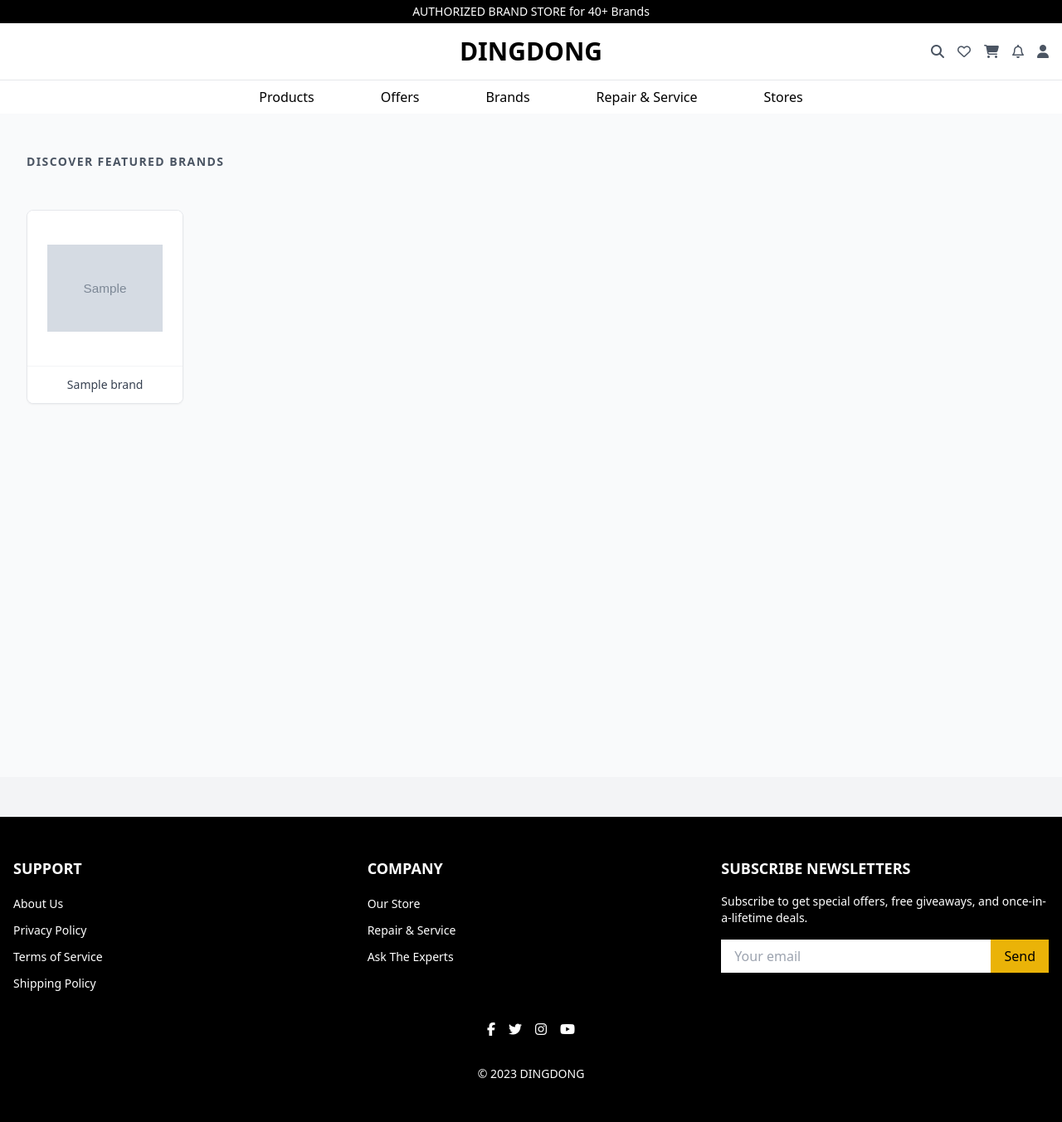
After one commit to Shahinkalathil/dingdong-ecommerce, a Django app: page /brands/ in a window 1280 px wide. The commit adds this page. Shown: the whole page at 83% size. Run offline with Django 5.2, Linux system fonts and the light colour scheme; tables that the repository leaves empty hold one stand-in row (values such as "Sample post"); grey boxes marked "Sample" are stand-in pictures; parts of the project's set-up code (start-up, migrations or seed data) failed here and were passed over; some libraries are stand-ins or nearby versions.

```diff
--- a/home/urls.py
+++ b/home/urls.py
@@ -5,6 +5,7 @@ urlpatterns = [
     path('', views.home, name='home'),
     path('logout/', views.user_logout, name='logout'),
     path('products/', views.products, name='products'),
-    path("products/details/<int:product_id>/", views.product_detail, name="product_detail"),
+    path('products/details/<int:product_id>/', views.product_detail, name='product_detail'),
     path('wishlist/', views.wishlist, name='wishlist'),
+    path('brands/', views.brands, name='brands_list'),
 ]
--- a/home/views.py
+++ b/home/views.py
@@ -93,6 +93,13 @@ def home(request):
 
     return render(request, 'user_side/index.html', context)
 
+def brands(request):
+    brands = Brand.objects.filter(is_listed=True).order_by('name')
+
+    context = {
+        'brands': brands,
+    }
+    return render(request, 'user_side/brands/brands.html', context)
 
 def wishlist(request):
     return render(request, 'user_side/wishlist/wishlist.html')
--- /dev/null
+++ b/template/user_side/brands/brands.html
@@ -0,0 +1,83 @@
+{% extends 'user_side/base.html' %}
+{% load static %}
+
+{% block title %}Brands - DINGDONG{% endblock %}
+
+{% block content %}
+<main class="bg-gray-50">
+    <div class="min-h-screen py-12 px-4 sm:px-6 lg:px-8">
+        <div class="max-w-7xl mx-auto">
+            <div class="text mb-12">
+                <p class="text-gray-600 text-sm font-semibold tracking-widest">DISCOVER FEATURED BRANDS</p>
+            </div>
+
+            <!-- Brands Grid -->
+            {% if brands %}
+            <div class="grid grid-cols-2 sm:grid-cols-3 md:grid-cols-4 lg:grid-cols-6 gap-4">
+                {% for brand in brands %}
+                <a href="{% url 'products' %}?brand={{ brand.id }}" class="block group">
+                    <div class="bg-white rounded-lg overflow-hidden shadow-sm hover:shadow-lg transition-all duration-300 border border-gray-200 hover:border-gray-400">
+                        <div class="aspect-square relative overflow-hidden bg-white">
+                            {% if brand.image %}
+                            <img src="{{ brand.image.url }}"
+                                 alt="{{ brand.name }}"
+                                 class="w-full h-full object-contain p-6 group-hover:scale-105 transition-transform duration-300">
+                            {% else %}
+                            <!-- Text fallback -->
+                            <div class="absolute inset-0 flex items-center justify-center p-4">
+                                <h3 class="text-lg font-semibold text-gray-800 text-center tracking-wide group-hover:text-gray-900 transition-colors">
+                                    {{ brand.name|upper }}
+                                </h3>
+                            </div>
+                            {% endif %}
+                        </div>
+
+                        <!-- Brand Name -->
+                        <div class="px-3 py-3 bg-white border-t border-gray-100 text-center">
+                            <p class="text-sm font-medium text-gray-700 group-hover:text-gray-900 transition-colors truncate">
+                                {{ brand.name }}
+                            </p>
+                        </div>
+                    </div>
+                </a>
+                {% endfor %}
+            </div>
+            {% else %}
+            <!-- Empty State -->
+            <div class="text-center py-16">
+                <svg class="w-16 h-16 text-gray-400 mx-auto mb-4" fill="none" stroke="currentColor" viewBox="0 0 24 24">
+                    <path stroke-linecap="round" stroke-linejoin="round" stroke-width="2" d="M20 7l-8-4-8 4m16 0l-8 4m8-4v10l-8 4m0-10L4 7m8 4v10M4 7v10l8 4"/>
+                </svg>
+                <h3 class="text-xl font-medium text-gray-900 mb-2">No Brands Available</h3>
+                <p class="text-gray-600">Check back soon for our brand collection</p>
+            </div>
+            {% endif %}
+        </div>
+    </div>
+</main>
+
+<style>
+/* Smooth fade-in animation */
+@keyframes fadeIn {
+    from {
+        opacity: 0;
+        transform: translateY(20px);
+    }
+    to {
+        opacity: 1;
+        transform: translateY(0);
+    }
+}
+
+.grid > a {
+    animation: fadeIn 0.5s ease-out backwards;
+}
+
+.grid > a:nth-child(1) { animation-delay: 0.05s; }
+.grid > a:nth-child(2) { animation-delay: 0.1s; }
+.grid > a:nth-child(3) { animation-delay: 0.15s; }
+.grid > a:nth-child(4) { animation-delay: 0.2s; }
+.grid > a:nth-child(5) { animation-delay: 0.25s; }
+.grid > a:nth-child(6) { animation-delay: 0.3s; }
+</style>
+{% endblock %}
--- a/template/user_side/includes/header.html
+++ b/template/user_side/includes/header.html
@@ -64,7 +64,7 @@
         <a href="#" class="px-2 py-2 font-medium hover:text-blue-600 cursor-pointer transition-colors">Offers</a>
       </li>
       <li>
-        <a href="#" class="px-2 py-2 font-medium hover:text-blue-600 cursor-pointer transition-colors">Brands</a>
+        <a href="{% url 'brands_list' %}" class="px-2 py-2 font-medium hover:text-blue-600 cursor-pointer transition-colors">Brands</a>
       </li>
       <li>
         <a href="#" class="px-2 py-2 font-medium hover:text-blue-600 cursor-pointer transition-colors">Repair & Service</a>
```
